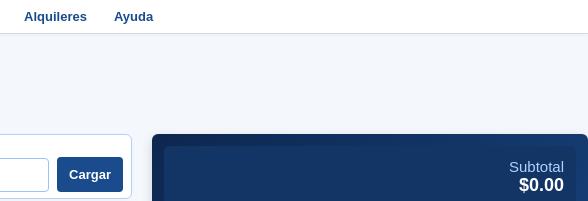
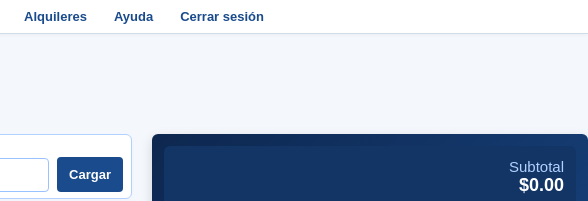
Before and after one commit to cmendez325-lang/vidaplena, a website built with Vite: page frontend/index.html in a window 1280 px wide. Shown: the top 201 px of the page, 692-1280 px from the left. Built offline with nearby package versions, Linux system fonts and the light colour scheme; sample sign-in values are in the browser's storage; files whose address does not match are found by name.

Commit message:
Agregar boton de cerrar sesion

```diff
--- a/frontend/index.html
+++ b/frontend/index.html
@@ -73,6 +73,7 @@
         <a href="listados.html">Listados</a>
         <a href="alquileres.html">Alquileres</a>
         <a href="ayuda.html">Ayuda</a>
+        <a href="#" onclick="cerrarSesion(); return false;" style="float: right;">Cerrar sesión</a>
     </div>
 
    <div style="display: flex; align-items: flex-end; gap: 12px; margin-top: 5px; margin-bottom: 15px; border-bottom: none; padding-bottom: 0;">
```
